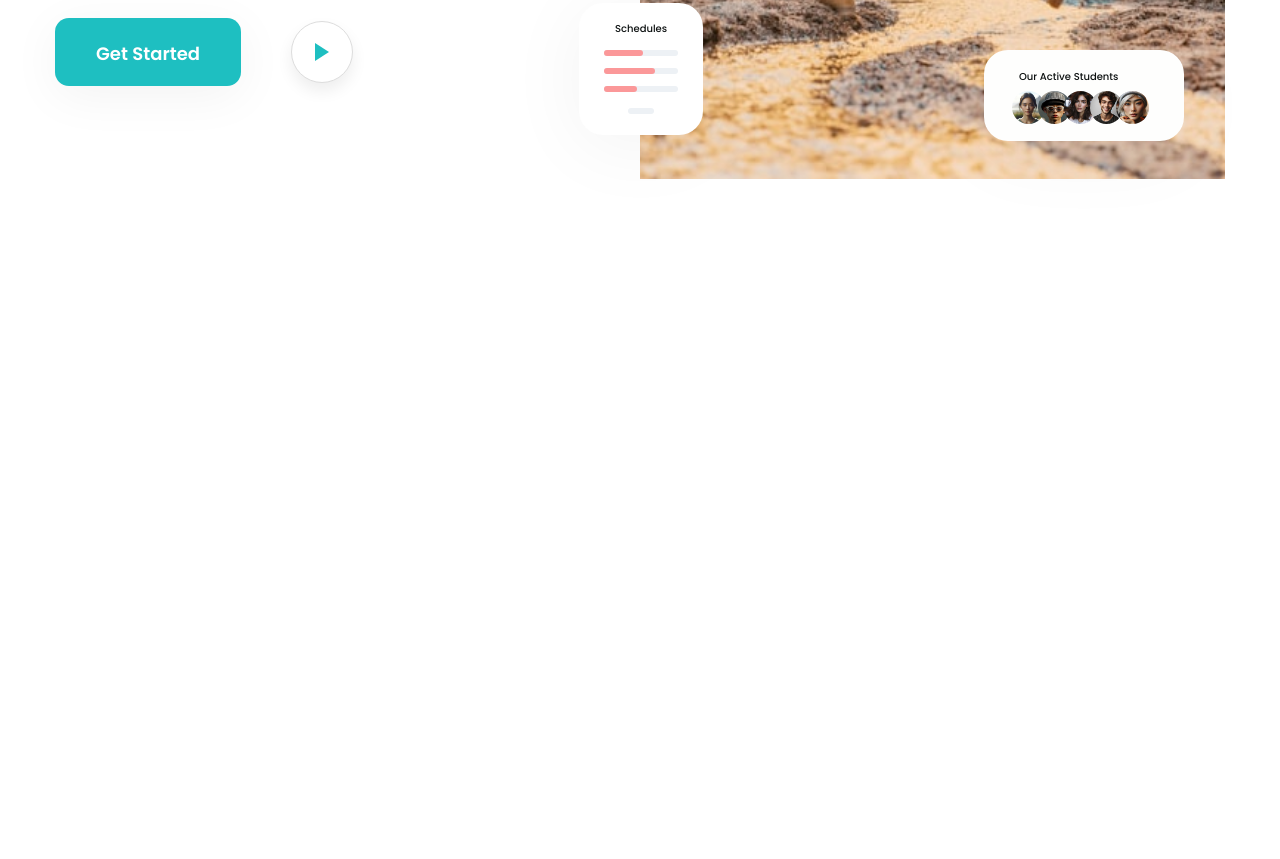
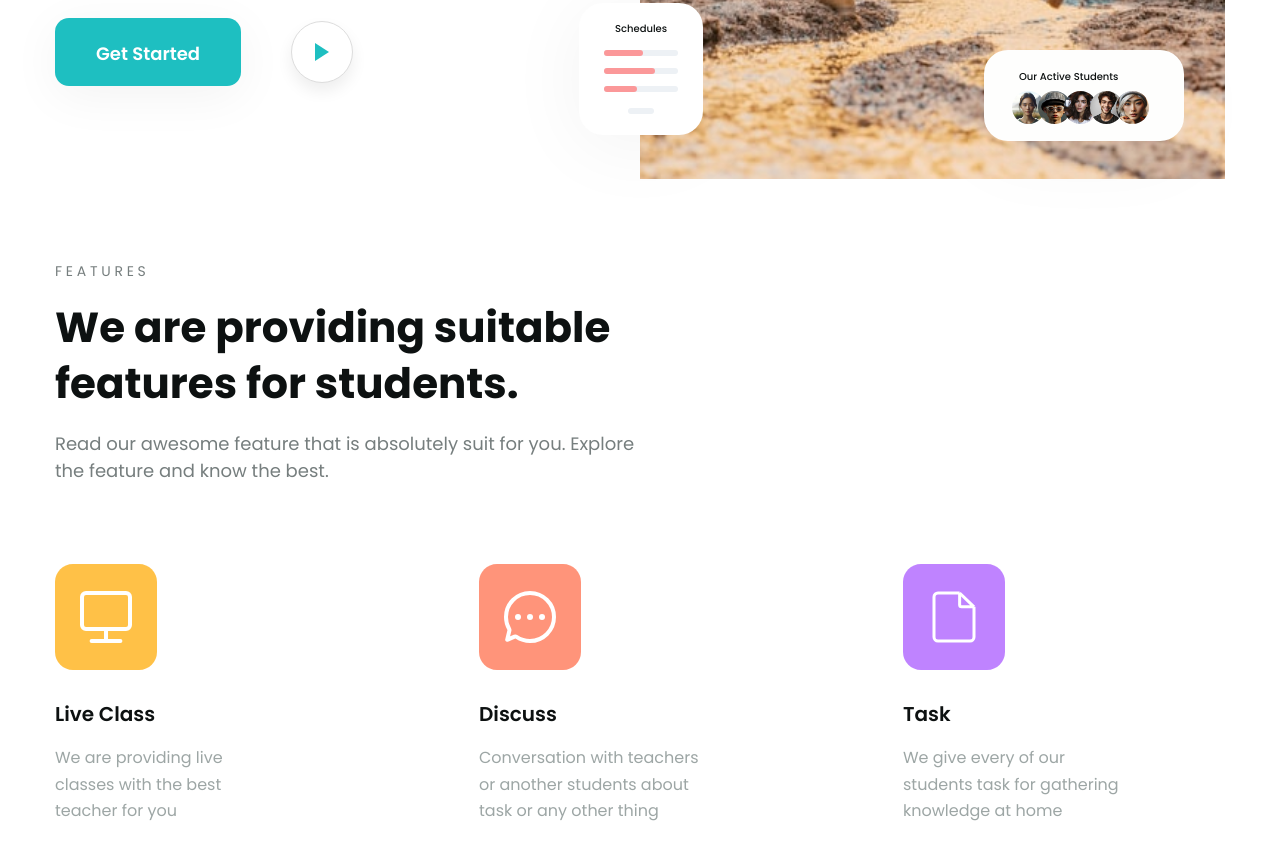
Before and after one commit to d0t666/Project-2.1, a plain HTML site: page index.html in a window 1280 px wide. Shown: the part 654-1513 px from the top of the page. Drawn offline with Linux system fonts and the light colour scheme.

Commit message:
Làm phần Features

```diff
--- a/assets/css/styles.css
+++ b/assets/css/styles.css
@@ -93,13 +93,15 @@ a {
     object-fit: cover;
     width: 100%;
 }
-.hero .slogan {
-    margin-top: 93px;
+.main-content .slogan {
     color: #767e7e;
     font-size: 1.4rem;
     font-style: normal;
     font-weight: 400;
     line-height: normal;
+}
+.hero .slogan {
+    margin-top: 93px;
 }
 .hero .heading {
     color: #0d1111;
@@ -250,3 +252,48 @@ a {
     border-radius: 33px;
     margin-left: -7px;
 }
+/* Features */
+.feature .slogan {
+    padding-top: 209px;
+}
+.features .top-content .heading {
+    width: 577px;
+    color: #0d1111;
+    font-size: 4.2rem;
+    font-style: normal;
+    font-weight: 700;
+    line-height: 1.33; /* 133.333% */
+    margin: 18px 0;
+}
+.features .top-content .desc {
+    width: 590px;
+    color: #767e7e;
+    font-size: 1.8rem;
+    font-style: normal;
+    font-weight: 400;
+    line-height: normal;
+}
+.features .stats {
+    display: flex;
+    gap: 200px;
+}
+.features .stats .img {
+    margin-top: 80px;
+}
+.features .stats .heading {
+    color: #0d1111;
+    font-size: 2rem;
+    font-style: normal;
+    font-weight: 600;
+    line-height: normal;
+    margin-top: 26px;
+}
+.features .stats .desc {
+    margin-top: 16px;
+    color: #9da6a5;
+    font-size: 1.6rem;
+    font-style: normal;
+    font-weight: 400;
+    line-height: 1.68; /* 168.75% */
+    width: 224px;
+}
--- a/index.html
+++ b/index.html
@@ -49,6 +49,7 @@
             </div>
         </header>
         <main>
+            <!-- Hero -->
             <div class="hero">
                 <div class="main-content">
                     <div class="cta-content">
@@ -98,6 +99,36 @@
                     </div>
                 </div>
             </div>
+            <!-- Features -->
+            <div class="features">
+                <div class="main-content">
+                    <div class="top-content">
+                        <p class="slogan">F  E  A  T  U  R  E  S</p>
+                        <h2 class="heading">We are providing suitable features for students.</h2>
+                        <p class="desc">Read our awesome feature that is absolutely suit for you. Explore the feature and know the best.</p>
+                    </div>
+                    <div class="stats">
+                                            <!-- Feature 1 -->
+                        <div class="feature">
+                        <img src="./assets/icon/feature-comp.svg" alt="" class="img">
+                        <h3 class="heading">Live Class</h3>
+                        <p class="desc">We are providing live classes with the best teacher for you</p>
+                </div>
+
+                        <!-- Feature 1 -->
+                        <div class="feature">
+                            <img src="./assets/icon/feature-discuss.svg" alt="" class="img">
+                            <h3 class="heading">Discuss</h3>
+                            <p class="desc">Conversation with teachers or another students about task or any other thing</p>
+                        </div>
+
+                            <!-- Feature 1 -->
+                        <div class="feature">
+                            <img src="./assets/icon/feature-task.svg" alt="" class="img">
+                            <h3 class="heading">Task</h3>
+                            <p class="desc">We give every of our students task for gathering knowledge at home</p>
+                    </div>
+            </div>
         </main>
         <footer></footer>
     </body>
```
Also changed, not shown: assets/icon/feature-comp.svg (added), assets/icon/feature-discuss.svg (added), assets/icon/feature-task.svg (added).
